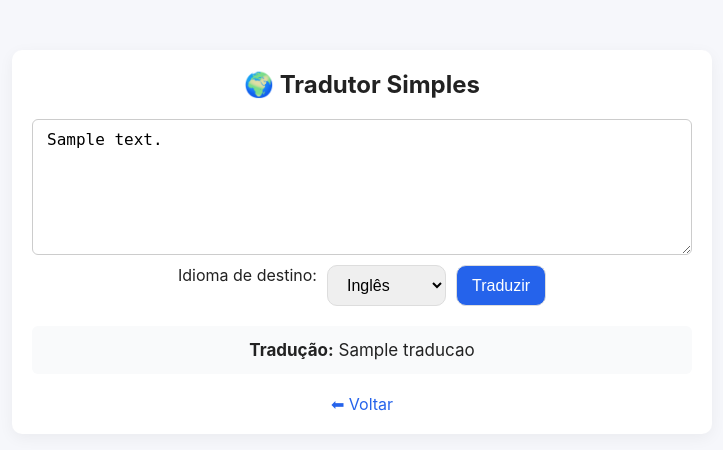
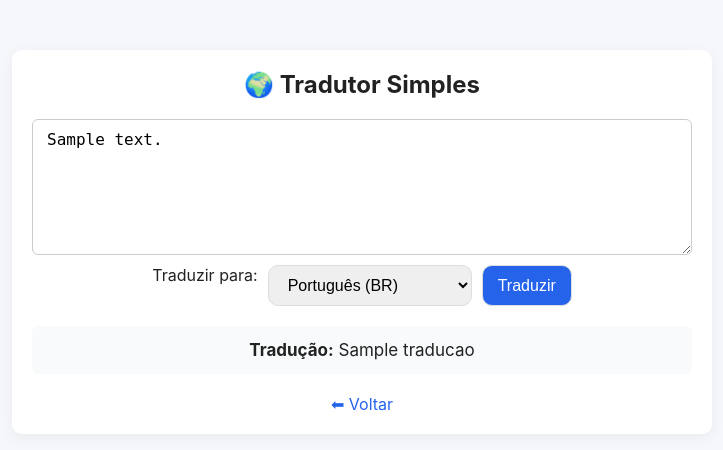
Before and after one commit to CAlexdx/meu-portal-python, a Flask app: template templates/tradutor.html in a window 1280 px wide. Shown: the top 450 px of the page, without its empty margins (278-1001 px from the left). Run offline with Flask 3, Linux system fonts and the light colour scheme; the template is opened without the code that fills it: most values are stand-ins (such as "Sample title", 1, 10 or a date in 2020).

Commit message:
Update translation form labels and placeholders

```diff
--- a/templates/tradutor.html
+++ b/templates/tradutor.html
@@ -10,14 +10,21 @@
   <div class="page">
     <h1>🌍 Tradutor Simples</h1>
     <form method="post">
-      <textarea name="texto" rows="6" placeholder="Digite um texto para traduzir..." required>{{ texto_original }}</textarea>
+      <textarea name="texto" rows="6" placeholder="Digite o texto para traduzir (ex: 'Olá, mundo!' para testar)..." required>{{ texto_original }}</textarea>
 
-      <label for="target-lang">Idioma de destino:</label>
+      <label for="target-lang">Traduzir para:</label>
       <select name="target" id="target-lang">
+        <option value="pt" {% if target_lang_selected == 'pt' %}selected{% endif %}>Português (BR)</option>
         <option value="en" {% if target_lang_selected == 'en' %}selected{% endif %}>Inglês</option>
         <option value="es" {% if target_lang_selected == 'es' %}selected{% endif %}>Espanhol</option>
         <option value="fr" {% if target_lang_selected == 'fr' %}selected{% endif %}>Francês</option>
         <option value="de" {% if target_lang_selected == 'de' %}selected{% endif %}>Alemão</option>
+        <option value="it" {% if target_lang_selected == 'it' %}selected{% endif %}>Italiano</option>
+        <option value="ja" {% if target_lang_selected == 'ja' %}selected{% endif %}>Japonês</option>
+        <option value="zh-CN" {% if target_lang_selected == 'zh-CN' %}selected{% endif %}>Chinês (Simplificado)</option>
+        <option value="ru" {% if target_lang_selected == 'ru' %}selected{% endif %}>Russo</option>
+        <option value="ar" {% if target_lang_selected == 'ar' %}selected{% endif %}>Árabe</option>
+        <option value="nl" {% if target_lang_selected == 'nl' %}selected{% endif %}>Holandês</option>
       </select>
       <button type="submit">Traduzir</button>
     </form>
```
